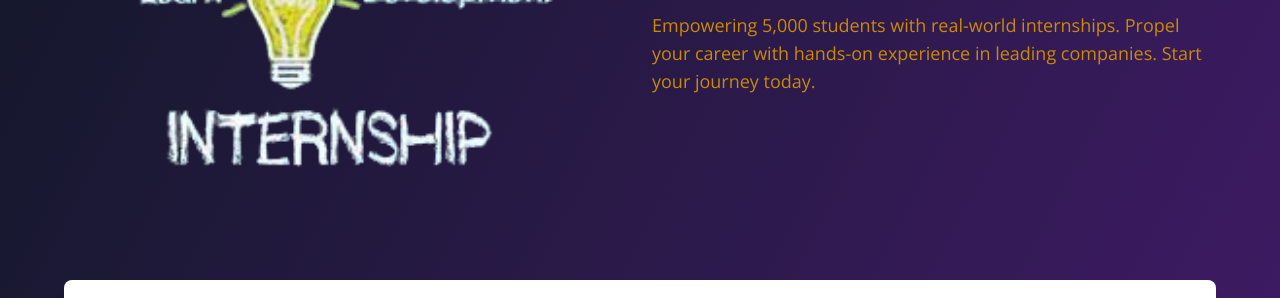
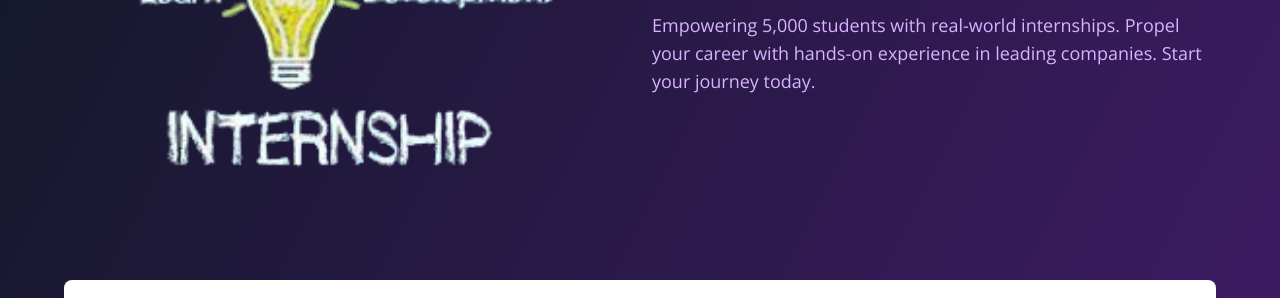
Before and after one commit to voilacode/fresherbot-tailwind, a plain HTML site: page src/propel.html in a window 1280 px wide. Shown: the part 311-609 px from the top of the page. Drawn offline with nearby package versions, Linux system fonts and the light colour scheme.

Commit message:
changes in propel

```diff
--- a/src/propel.html
+++ b/src/propel.html
@@ -214,7 +214,7 @@
         <div class="w-full md:w-1/2 text-center md:text-left">
             <h1 id="propel-heading" class="text-4xl md:text-6xl font-bold mb-4 font-julius text-white"></h1>
 
-            <p class="text-lg mb-4 text-yellow-600">Empowering 5,000 students with real-world internships. Propel your career with hands-on experience in leading companies. Start your journey today.</p>
+            <p class="text-lg mb-4 text-purple-300">Empowering 5,000 students with real-world internships. Propel your career with hands-on experience in leading companies. Start your journey today.</p>
         </div>
     </section>
     <div class="max-w-6xl  mx-auto mb-16 mt-10 p-10 bg-white shadow-xl rounded-lg overflow-hidden">
@@ -468,6 +468,7 @@
         });
 
         </script>
+        <script src="../dist/voilaui.js"></script>
 
 </body>
 </html>
```
Also changed, not shown: dist/output.css.
